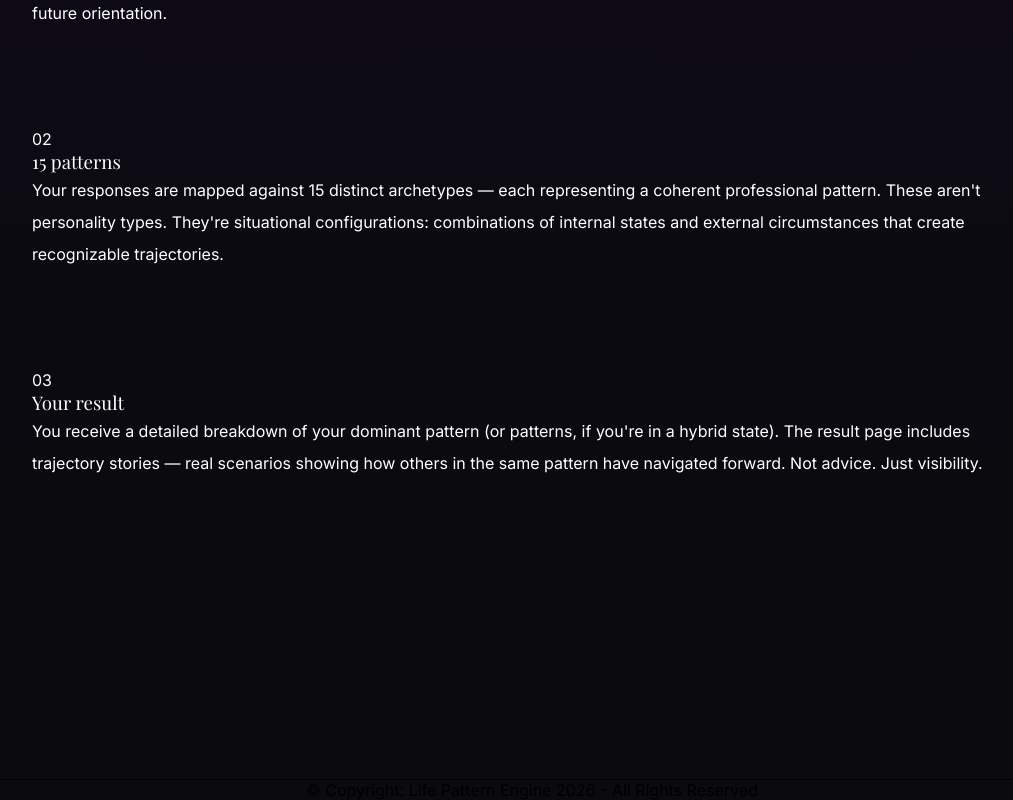
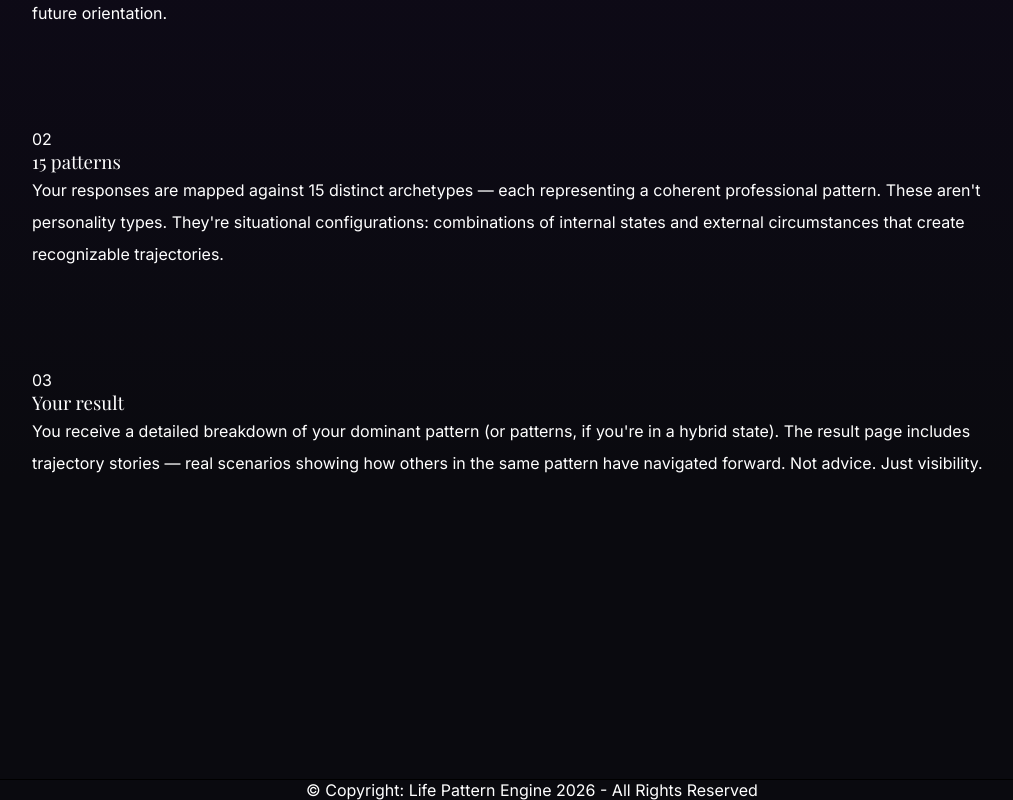
Before and after one commit to lifepatternengine-hub/life-pattern-engine, a Next.js app: page / in a window 1280 px wide. Shown: the part 1668-2468 px from the top of the page, without its empty margins (108-1121 px from the left). Built offline with nearby package versions, Linux system fonts and the light colour scheme; a web font is replaced by a local one.

Commit message:
Update page.tsx

```diff
--- a/app/page.tsx
+++ b/app/page.tsx
@@ -94,11 +94,11 @@ export default function Home() {
         </div>
       </section>
 
-      <footer className="pt-32 pb-12 px-8 border-t border-white/10">
+      <footer className="pt-32 pb-12 px-8 border-t border-white/10 bg-[#0a0a0f]">
         <div className="max-w-[1400px] mx-auto">
           <div className="flex justify-between items-center text-sm text-gray-500 mb-8">
           </div>
-          <div className="text-center text-sm text-white">
+          <div className="text-center text-sm" style={{ color: '#ffffff' }}>
             © Copyright: Life Pattern Engine 2026 - All Rights Reserved
           </div>
         </div>
```
